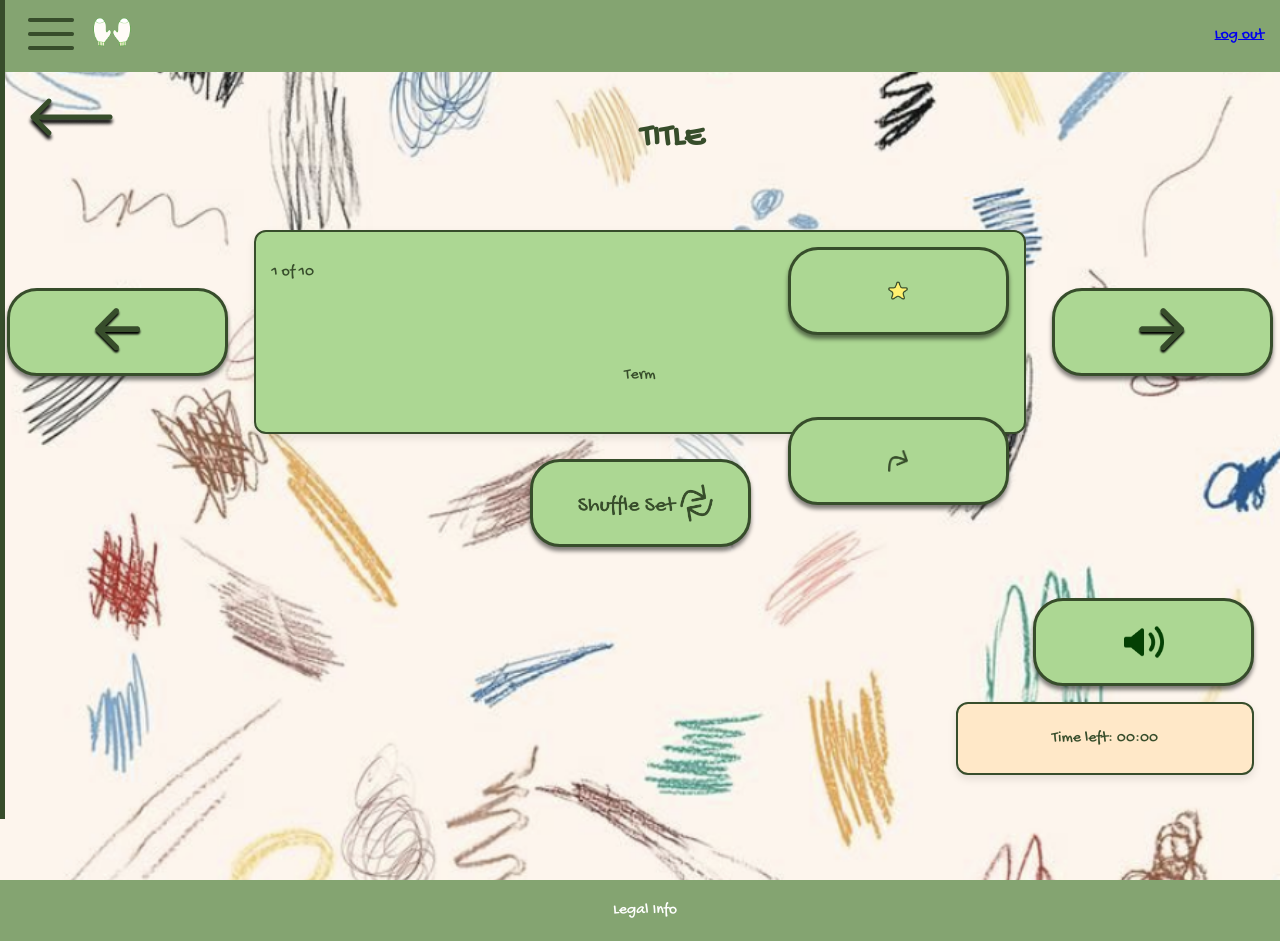
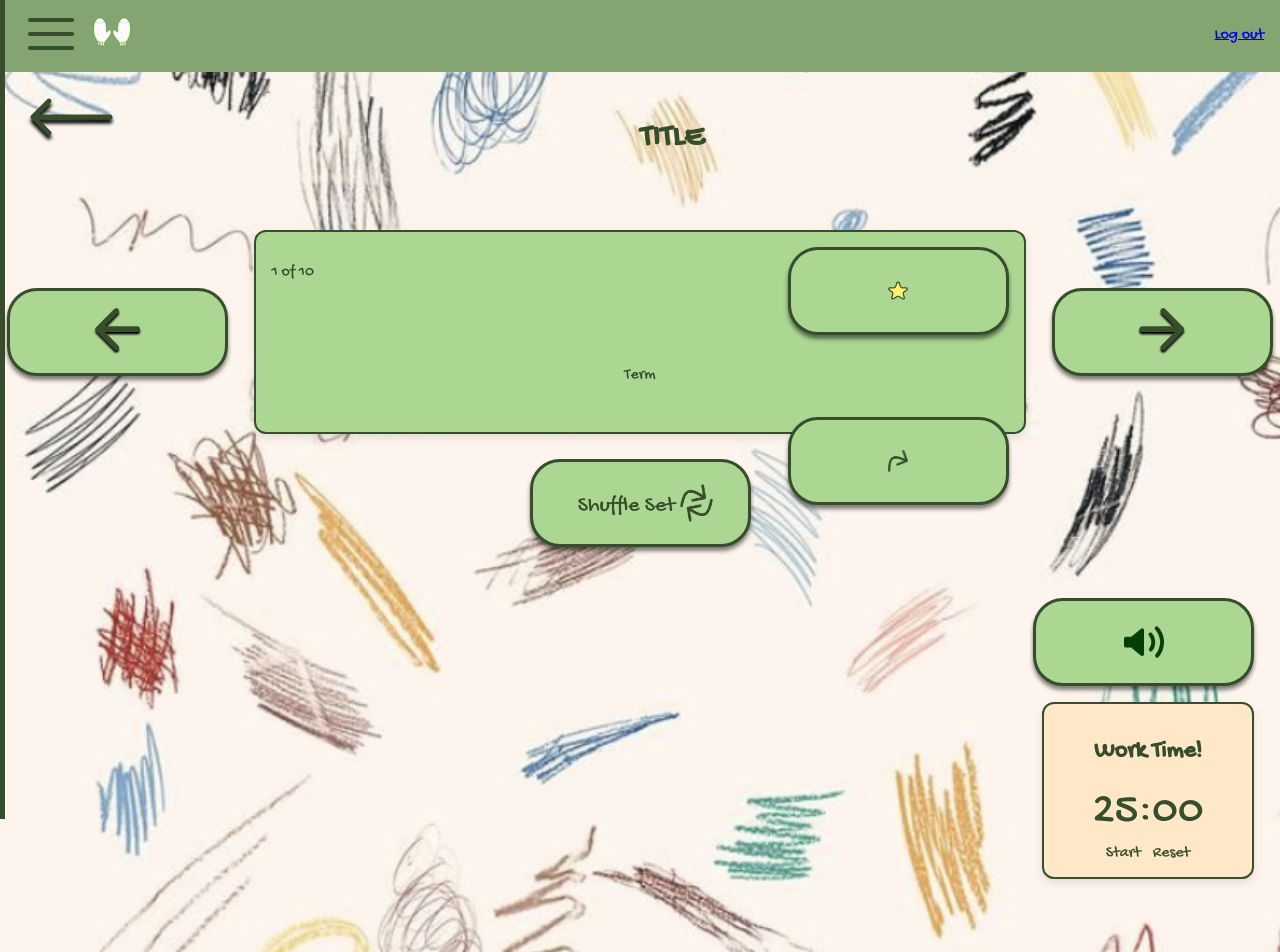
Before and after one commit to rin-bell4772/mttn, a Next.js app in the folder mttn/: page /flashcardSet in a window 1280 px wide. Shown: the top 952 px of the page. Built offline with nearby package versions, Linux system fonts and the light colour scheme; a web font is replaced by a local one.

Commit message:
Timer >_<

```diff
--- /dev/null
+++ b/mttn/src/app/components/Timer.module.css
@@ -0,0 +1,16 @@
+.button {
+    font-family: "Gochi Hand", cursive;
+    font-weight: 100;
+    background-color: #acd79300;
+    border: #374d2b00;
+    border-radius: 8px;
+    box-shadow: 0px 0px 0px;
+    color: #364d2a;
+    position: relative;
+    font-size: medium;
+}
+
+.button:hover {
+    transition: background-color 0.3s;
+    background-color: #4caf4f42;
+  }
--- /dev/null
+++ b/mttn/src/app/components/Timer.tsx
@@ -0,0 +1,60 @@
+"use client"
+
+import styles from "./Timer.module.css"
+import Button from "./Button";
+import React, { useState, useEffect } from "react";
+
+const Timer = () => {
+  const [timeLeft, setTimeLeft] = useState(25 * 60);
+  const [isRunning, setIsRunning] = useState(false);
+  const [isBreak, setIsBreak] = useState(false);
+
+  useEffect(() => {
+    let timer;
+    if (isRunning) {
+      timer = setInterval(() => {
+        setTimeLeft((prevTime) => prevTime - 1);
+      }, 1000);
+    }
+    if (timeLeft === 0) {
+      clearInterval(timer);
+      setIsBreak((prevIsBreak) => !prevIsBreak);
+      setTimeLeft(isBreak ? 25 * 60 : 25 * 60); // Resets timer (25 min work, 5 min break)
+    }
+    return () => clearInterval(timer);
+  }, [isRunning, timeLeft, isBreak]);
+
+  const toggleTimer = () => setIsRunning((prev) => !prev);
+  const resetTimer = () => {
+    setIsRunning(false);
+    setIsBreak(false);
+    setTimeLeft(25 * 60);
+  };
+
+  const formatTime = (time) => {
+    const minutes = Math.floor(time / 60);
+    const seconds = time % 60;
+    return `${minutes.toString().padStart(2, "0")}:${seconds
+      .toString()
+      .padStart(2, "0")}`;
+  };
+
+  return (
+    <div style={{ textAlign: "center", fontFamily: "Gochi Hand" }}>
+      <h2>{isBreak ? "Break Time!" : "Work Time!"}</h2>
+      <div style={{ fontSize: "45px", margin: "5px 0" }}>
+        {formatTime(timeLeft)}
+      </div>
+      <button onClick={toggleTimer} className={styles.button}>
+        {isRunning ? "Pause" : "Start"}
+      </button>
+      <button onClick={resetTimer} className={styles.button}>
+        Reset
+      </button>
+    </div>
+
+
+  );
+};
+
+export default Timer;
--- a/mttn/src/app/flashcardSet/flashcardSet.module.css
+++ b/mttn/src/app/flashcardSet/flashcardSet.module.css
@@ -107,10 +107,10 @@
     color: #374d2b;
     border-radius: 12px;
     box-shadow: 0 4px 8px rgba(0, 0, 0, 0.1);
-    padding: 2%;
     display: flex;
     justify-content: center;
-    width: 20%;
+    width: 15%;
+    padding: 1%
 }
 
 .bottom {
--- a/mttn/src/app/flashcardSet/flashcardSet.tsx
+++ b/mttn/src/app/flashcardSet/flashcardSet.tsx
@@ -9,6 +9,7 @@ import speaker from '../images/speaker.png';
 import shuffleSet from '../images/shuffleSet.png';
 import Link from 'next/link';
 import Button from '../components/Button';
+import Timer from '../components/Timer';
 
 export default function FlashcardSet() {
     return (
@@ -65,8 +66,7 @@ export default function FlashcardSet() {
                 <Button className={styles.button}>
                     <Image src={speaker} alt={"sound"} width={40}/>
                 </Button>
-
-                <p className={styles.time}>Time left: 00:00</p>
+                <p className={styles.time}><Timer/></p>
             </div>
          </div>
 
```
Also changed, not shown: mttn/package.json (+6 -6 lines), 1 other file (tests, documents, lock files or other folders).
